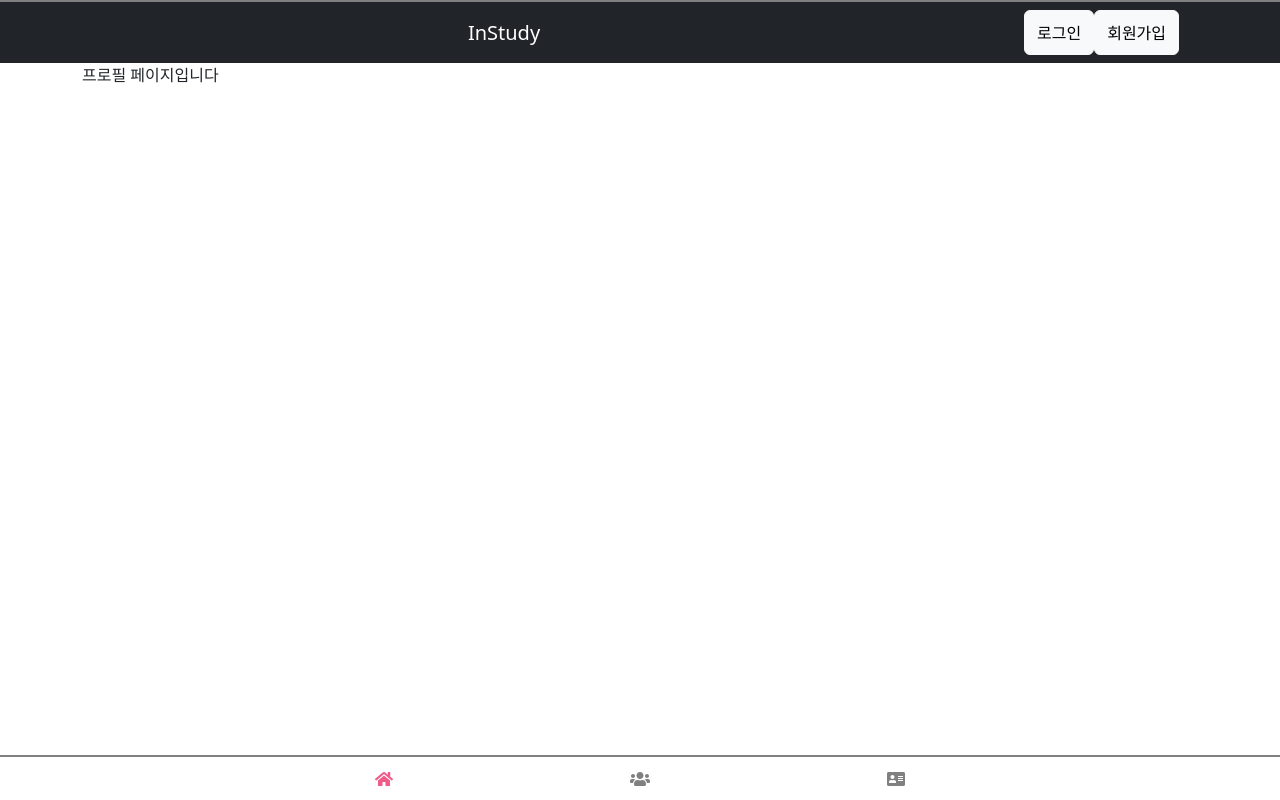
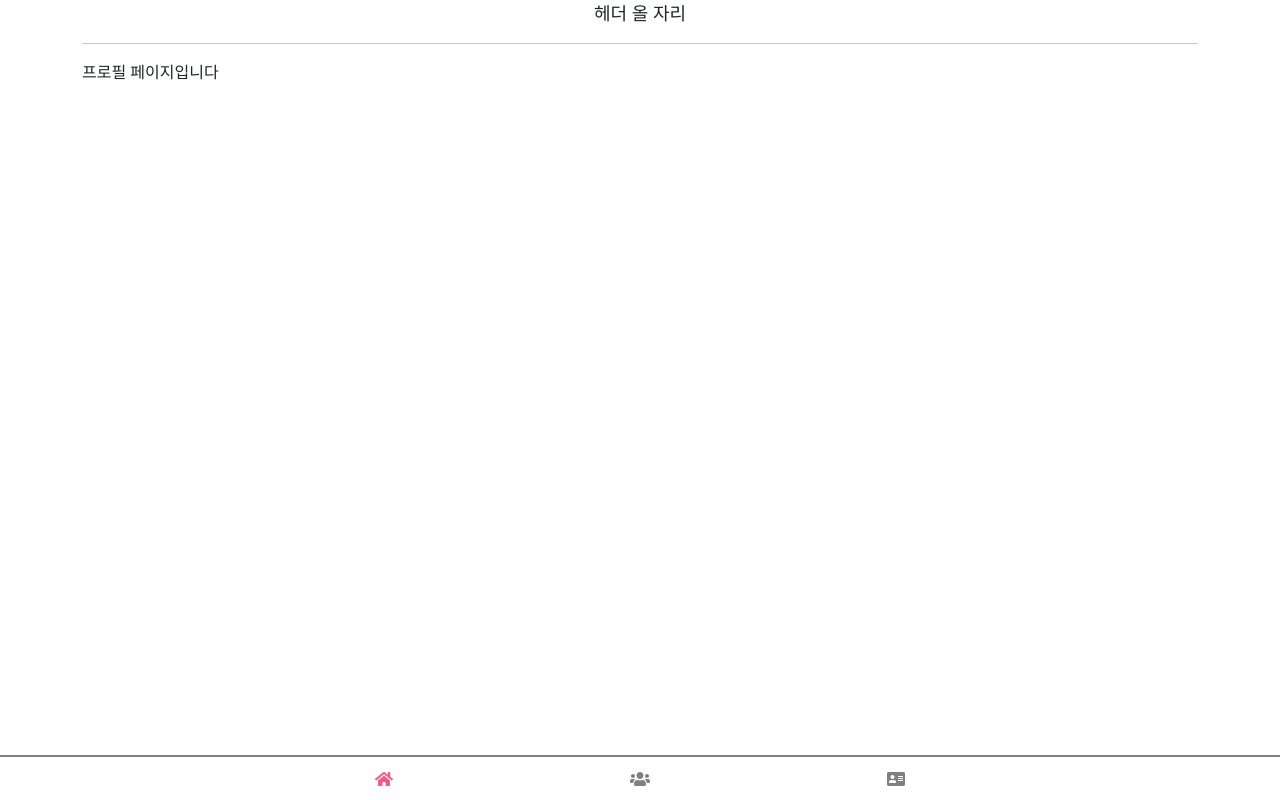
Before and after one commit to JaeWonna/instudy2, a React (Create React App) app in the folder frontend/: page /profile in a window 1280 px wide. Built offline with nearby package versions, Linux system fonts and the light colour scheme.

Commit message:
[front] STYLE: 헤더 및 레이아웃 정리

```diff
--- a/frontend/src/App.css
+++ b/frontend/src/App.css
@@ -37,22 +37,6 @@
   }
 }
 
-/* nav태그 아래의 자식들을 수평정렬하기 위한 설정 */
-nav {
-  overflow: hidden;
-}
-/* nav태그 아래의 div태그들을 수평정렬 및 세로길이 설정 */
-nav > div {
-  /* 수평정렬, 5개의 button을 각각 20% width만큼 할당 */
-  text-align: center;
-  float: left;
-  width: 20%;
-
-  /* 세로길이 설정 */
-  height: 45px;
-  line-height: 45px;
-}
-
 .TextBox {
   text-align: center;
   font-size: 18px;
--- a/frontend/src/App.js
+++ b/frontend/src/App.js
@@ -42,6 +42,7 @@ import Rank from "./pages/Rank";
 import Group from "./pages/Group"
 import Profile from "./pages/Profile"
 import BottomNav from './BottomNav';
+import { Outlet } from 'react-router-dom';
 
 function App() {
 
@@ -92,6 +93,8 @@ function App() {
 
                   </Routes>
                   </Container>
+
+                  <Outlet />
           </Container>
       </>
 
--- a/frontend/src/components/Header.js
+++ b/frontend/src/components/Header.js
@@ -2,80 +2,27 @@ import React, { useEffect, useState } from "react";
 import { Link, useNavigate } from 'react-router-dom';
 import { Nav, Navbar, Button, Container, Row, Col } from 'react-bootstrap';
 import 'bootstrap/dist/css/bootstrap.min.css';
+import { Route, Routes } from 'react-router-dom';
+// import Header from './Header';
 
-function Header(props){
-    const [isLogin, setIsLogin] = useState(false);
+const Header = (props) => {
 
-    // useEffect(()=> {
-    //     let cookie = getCookie('쿠키 이름');
-    //     console.log(cookie);
-    //     if(cookie){
-    //         setIsLogin(true);
-    //     }
-    //     else{
-    //         setIsLogin(false);
-    //     }
-    // })
-
-    const navigate = useNavigate();
-
-    const onClickLogin = () => {
-        navigate(`/signIn/id`);
-    };
-
-    const onClickSignUp = () => {
-        navigate(`/signUp`);
-    };
-
+    console.log(props.menu);
     return (
         <>
-            {
-                isLogin == true
-                    ? (
-                        <Navbar bg="dark" variant="dark">
-                            <Navbar.Brand href="/">InStudy</Navbar.Brand>
-                            <Nav className="me-auto">
-                                <Nav.Link href="#home">Home</Nav.Link>
-                                <Nav.Link href="#features">Features</Nav.Link>
-                                <Nav.Link href="#pricing">Pricing</Nav.Link>
-                            </Nav>
-                            <Button variant="light">로그아웃</Button>{' '}
-                        </Navbar>
-                    )
-            : (
-                        // <Container>
-                            <Row>
-                        <Navbar bg="dark" variant="dark">
-                            <Col>
-                            <Navbar.Brand href="/">InStudy</Navbar.Brand>
-                            </Col>
-                            <Nav className="me-auto">
-                                    <Button variant="light" onClick={onClickLogin}>로그인</Button>
-                                    <Button variant="light" onClick={onClickSignUp}>회원가입</Button>
-                            </Nav>
-                        </Navbar>
-                            </Row>
-                        // </Container>
-
-            //     <div className="EditorNav" className="EditorNav">
-            //     <container>
-            //     <Row xs="5" className="marginTop">
-            //     <Col>
-            //     <a href="/"></a>
-            //     </Col>
-            //     <Col>
-            // {/*Button list*/}
-            //     <Button variant="outline-success"  style={{position: 'absolute', right: 0, marginRight: "30px"}}className="buttonMargin">로그인</Button>{' '}
-            //     <Button variant="outline-success" className="buttonMargin">회원가입</Button>{' '}
-            //     </Col>
-            //     </Row>
-            //     </container>
-            //     </div>
-
-                    )
-            }
+        <Container>
+                       <div className="TextBox">
+                        <div>헤더 올 자리</div>
+                       <Routes>
+                       <Route path="/group" exact render={() => <div>메인</div>}/>
+            <Route path="/group" exact render={() => <div>스터디 그룹</div>}/>
+            <Route path="/profile" exact render={() => <div>프로필</div>}/>
+            </Routes>
+           </div>
+           <hr/>
+           </Container>
         </>
     );
-}
+};
 
 export default Header;
--- a/frontend/src/components/common/layouts/HomeLayout.js
+++ b/frontend/src/components/common/layouts/HomeLayout.js
@@ -23,7 +23,7 @@ function HomeLayout() {
             <div>메인페이지입니다</div>
                 </Row>
 
-            <Row>
+            {/* <Row>
                     <h2>메뉴</h2>
                 <hr/>
                         {
@@ -32,7 +32,7 @@ function HomeLayout() {
                             ))
                         }
 
-            </Row>
+            </Row> */}
 
             </>
 
```
Also changed, not shown: frontend/src/Outlet.js (added, +22 -0 lines).
